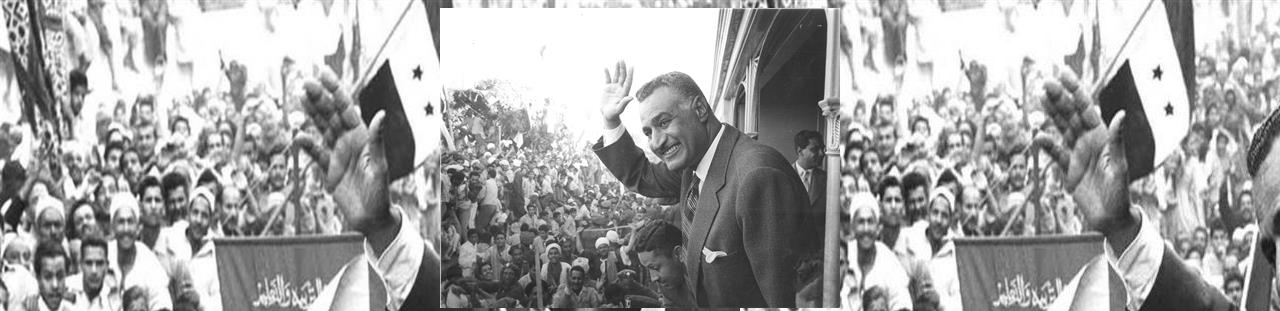
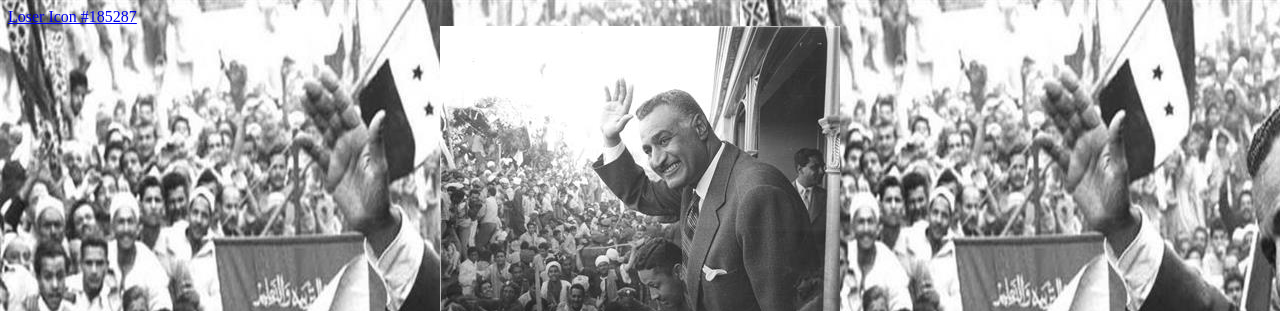
Before and after one commit to mostafa403/pro, a plain HTML site: page index.html in a window 1280 px wide. Shown: the top 311 px of the page. Drawn offline with Linux system fonts and the light colour scheme.

Commit message:
Update index.html

```diff
--- a/index.html
+++ b/index.html
@@ -6,6 +6,7 @@
         h1 {color: red; background: greenyellow}
     </style>
 <title>أبو عمرة</title>
+    <a href="https://icon-library.net/icon/loser-icon-29.html">Loser Icon #185287</a>
 </head>
     <body background="2018_9_27_8_1_34_781.jpg">
                 <center>
```
